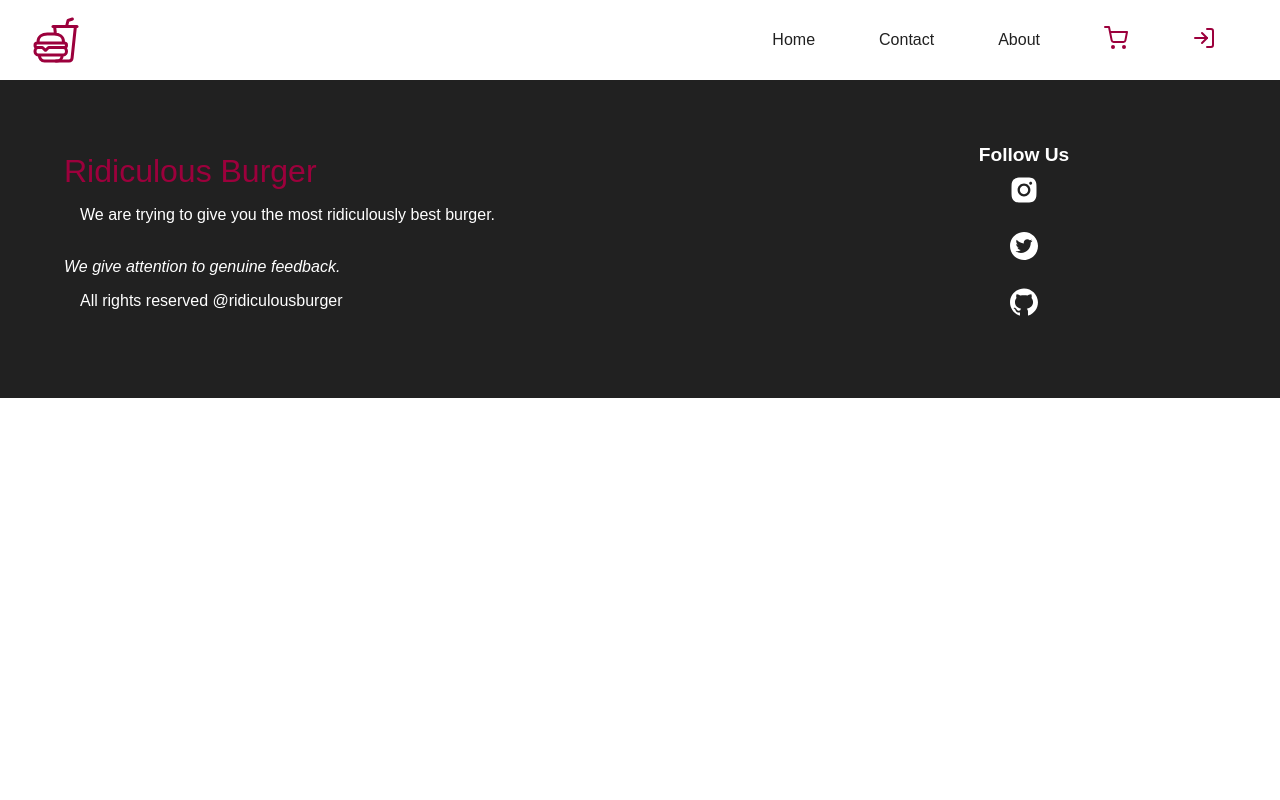
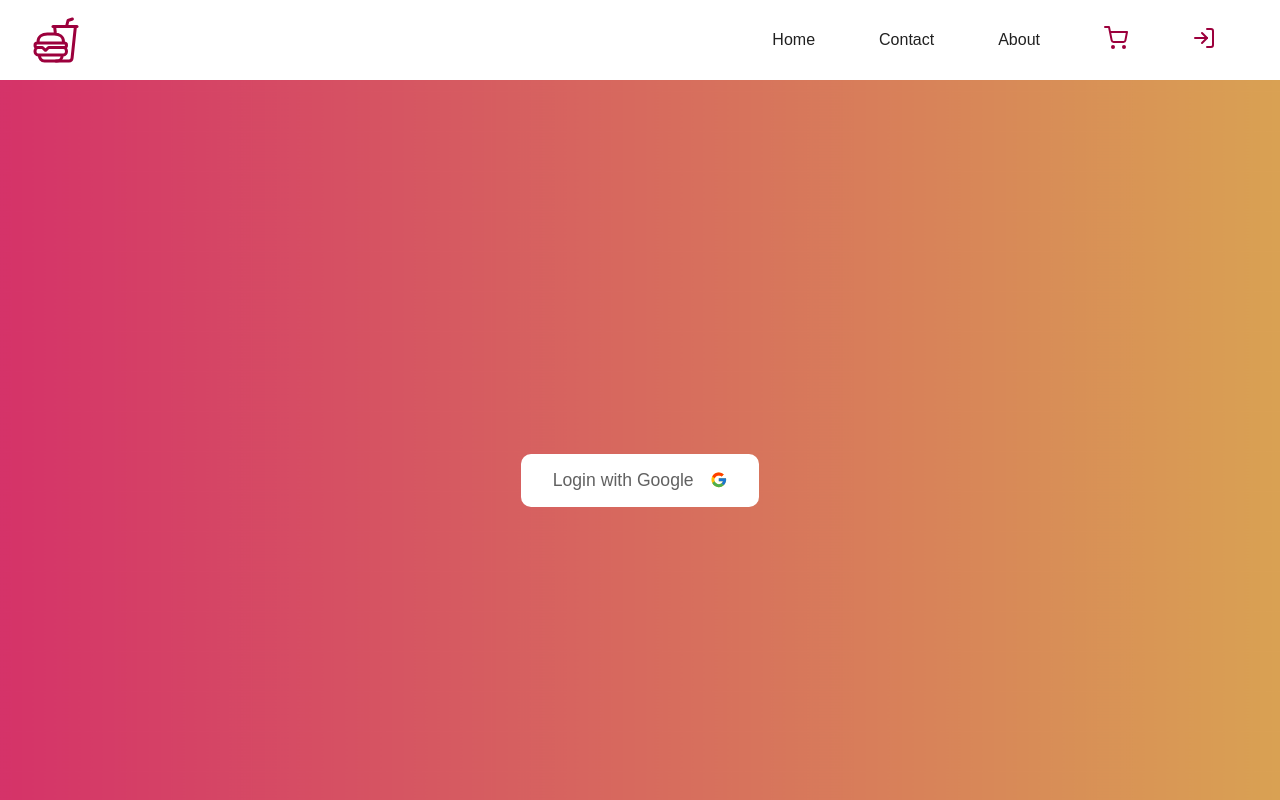
Before and after one commit to knotsid/ecommerce-fullstack, a React (Create React App) app in the folder client/: page /login in a window 1280 px wide. Shown: the top 800 px of the page. Built offline with nearby package versions, Linux system fonts and the light colour scheme.

Commit message:
added login page

```diff
--- a/client/src/App.js
+++ b/client/src/App.js
@@ -7,6 +7,7 @@
 import Shipping from './components/cart/Shipping';
 import ConfirmOrder from './components/cart/ConfirmOrder';
 import PaymentSuccess from './components/cart/PaymentSuccess';
+import Login from './components/login/Login';
 
 import './styles/app.scss'
 import './styles/header.scss'
@@ -19,6 +20,7 @@
 import './styles/shipping.scss'
 import './styles/confirmorder.scss'
 import './styles/paymentsuccess.scss'
+import './styles/login.scss'
 
 
 
@@ -33,6 +35,7 @@
         <Route path='/shipping' element={<Shipping />} />
         <Route path='/confirmorder' element={<ConfirmOrder />} />
         <Route path='/paymentsuccess' element={<PaymentSuccess />} />
+        <Route path='/login' element={<Login />} />
       </Routes>
       <Footer />
     </Router>
--- /dev/null
+++ b/client/src/components/login/Login.jsx
@@ -0,0 +1,19 @@
+import React from 'react'
+import {motion} from 'framer-motion'
+import {FcGoogle} from 'react-icons/fc'
+
+const Login = () => {
+  return (
+    <section className='login'>
+     <motion.button
+     initial={{y:"-100vh"}}
+     animate={{y:0}}
+     >
+          Login with Google
+          <FcGoogle/>
+     </motion.button>
+    </section>
+  )
+}
+
+export default Login
--- a/client/src/styles/contact.scss
+++ b/client/src/styles/contact.scss
@@ -23,7 +23,7 @@
           > h2 {
                font-size: 1.5rem;
                text-transform: uppercase;
-               font-family: Roboto, sans-serif;
+               font-family: "Roboto";
                margin: 2rem 0;
           }
 
--- /dev/null
+++ b/client/src/styles/login.scss
@@ -0,0 +1,32 @@
+@import "colors";
+
+.login{
+     height: 100vh;
+     width: 100%;
+     background-image: url("../assets/bg.png");
+     background-repeat: no-repeat;
+     background-size: cover;
+     display: flex;
+     justify-content: center;
+     align-items: center;
+
+     >button{
+          background-color: white;
+          color: $light-dark;
+          border: none;
+          border-radius: 10px;
+          padding: 1rem 2rem;
+          font-size: 1.1rem;
+          display: flex;
+          align-items: center;
+          cursor: pointer;
+
+          svg{
+               margin-left: 1rem;
+          }
+
+          &:hover{
+               color: $dark;
+          }
+     }
+}
```
Also changed, not shown: client/src/components/cart/PaymentSuccess.jsx (+7 -7 lines).
